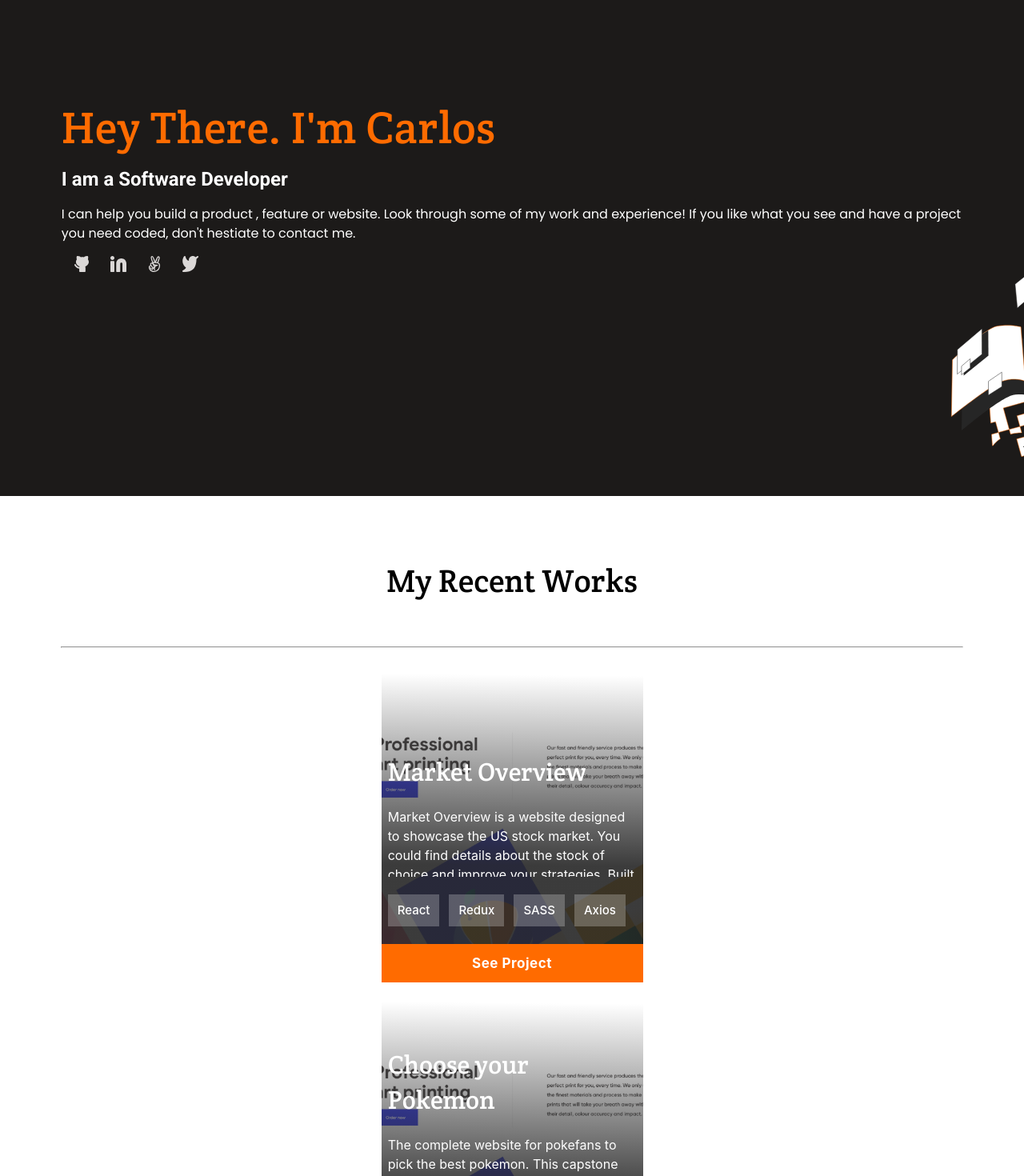
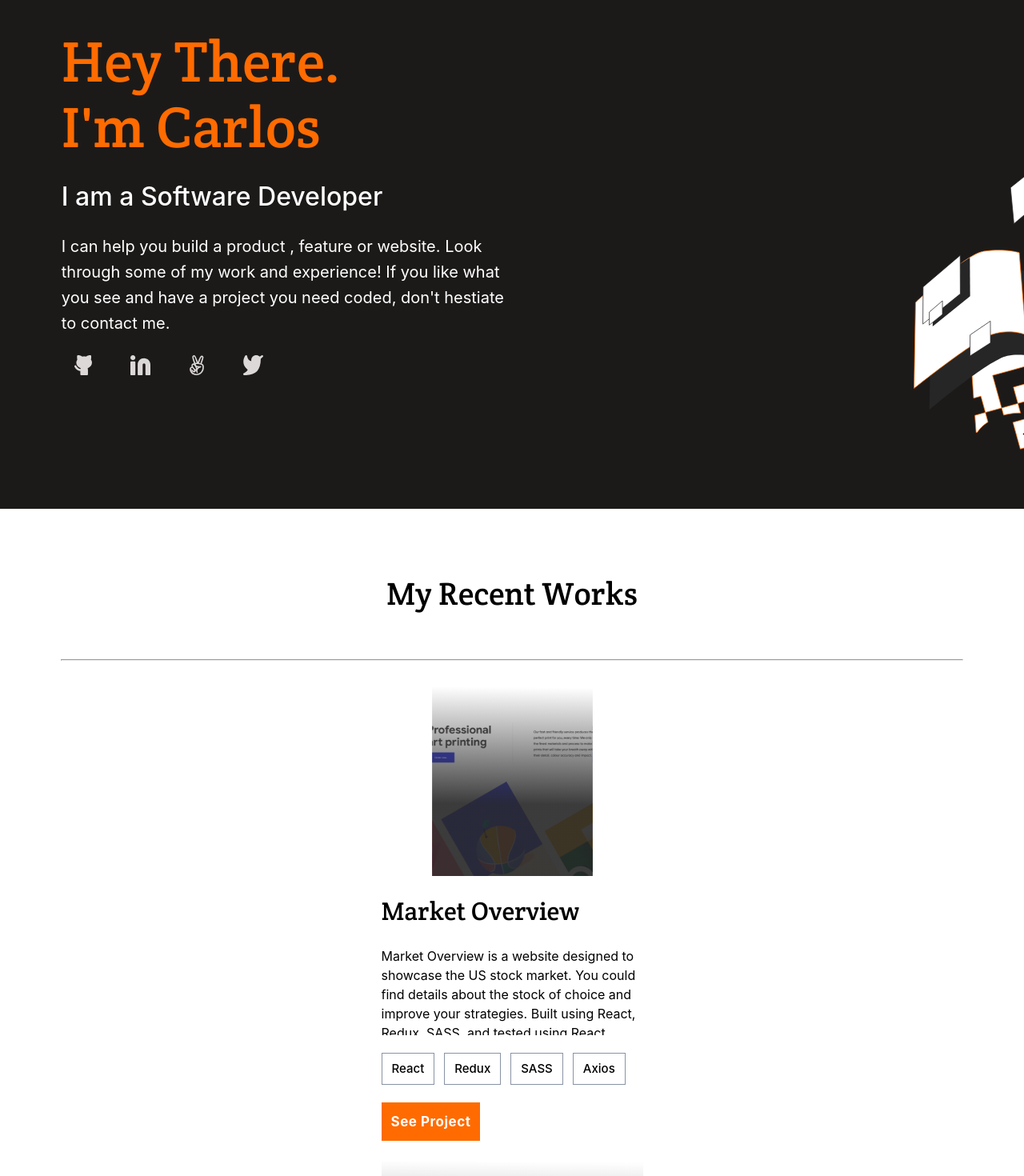
Before and after one commit to carloshs1994/portfolio-react, a React (Create React App) app: page / in a window 1280 px wide. Shown: the part 180-1650 px from the top of the page at 80% size. Built offline with nearby package versions, Linux system fonts and the light colour scheme.

Commit message:
Add tablet size for header and presentation sections

```diff
--- a/src/components/Cards.js
+++ b/src/components/Cards.js
@@ -1,10 +1,14 @@
 import React from 'react';
 import Card from './Card';
 import arrOfProjects from './arrOfProjects';
+import MainCard from './MainCard';
 
 const Cards = () => {
   const PrintCards = () => arrOfProjects.map(
-    (project, index) => <Card key={project.title} data={project} projectNumber={index} />,
+    (project, index) => ((index === 0)
+      ? <MainCard key={project.title} data={project} projectNumber={index} />
+      : <Card key={project.title} data={project} projectNumber={index} />
+    ),
   );
 
   return (
--- /dev/null
+++ b/src/components/MainCard.js
@@ -0,0 +1,36 @@
+import React from 'react';
+import PropTypes from 'prop-types';
+
+const MainCard = ({ data, projectNumber }) => {
+  const {
+    title,
+    image,
+    languages,
+    description,
+  } = data;
+
+  const PrintLanguages = () => languages.map((item) => <li key={`${title}: stack-${item}`}><p>{item}</p></li>);
+
+  return (
+    <div className="main-card">
+      <img src={image} alt="preview" />
+      <h2>{title}</h2>
+      <h3>{description}</h3>
+      <ul>
+        <PrintLanguages />
+      </ul>
+      <button id={projectNumber} type="button">See Project</button>
+    </div>
+  );
+};
+MainCard.propTypes = {
+  data: PropTypes.objectOf(
+    PropTypes.oneOfType([
+      PropTypes.string,
+      PropTypes.arrayOf(PropTypes.string),
+    ]),
+  ).isRequired,
+  projectNumber: PropTypes.number.isRequired,
+};
+
+export default MainCard;
--- a/src/style/abstracts/_mixins.scss
+++ b/src/style/abstracts/_mixins.scss
@@ -0,0 +1,7 @@
+@mixin tablet {
+  @media (min-width: 768px) { @content; }
+}
+
+@mixin desktop {
+  @media (min-width: 1080px) { @content; }
+}
--- a/src/style/components/_card.scss
+++ b/src/style/components/_card.scss
@@ -1,3 +1,72 @@
+div.main-card {
+  position: relative;
+  width: 327px;
+  height: 568px;
+  display: flex;
+  flex-direction: column;
+  justify-content: space-between;
+  align-items: center;
+  gap: 22px;
+
+  img {
+    width: 100%;
+    height: 237px;
+  }
+
+  h2 {
+    width: 100%;
+    font-family: $Crete;
+    font-size: 32px;
+    font-style: normal;
+    font-weight: 400;
+    line-height: 44px;
+    letter-spacing: 0em;
+    text-align: left;
+  }
+
+  h3 {
+    width: 100%;
+    height: 147px;
+    font-family: $Inter;
+    font-size: 16px;
+    font-style: normal;
+    font-weight: 400;
+    line-height: 24px;
+    letter-spacing: 0em;
+    text-align: left;
+    overflow-y: auto;
+  }
+
+  ul {
+    display: flex;
+    gap: 12px;
+    width: 100%;
+
+    li {
+      display: flex;
+      justify-content: center;
+      align-items: center;
+      height: 40px;
+      padding: 0 12px;
+      border: 1px solid #8993A4;
+
+      p {
+        font-family: $Inter;
+        font-size: 15px;
+        font-style: normal;
+        font-weight: 500;
+        line-height: 20px;
+        letter-spacing: 0;
+      }
+    }
+  }
+
+  button {
+    padding: 12px;
+    align-self: flex-start;
+  }
+}
+
 div.card {
   position: relative;
   width: 327px;
--- a/src/style/layout/_header.scss
+++ b/src/style/layout/_header.scss
@@ -32,6 +32,7 @@ header {
       width: 100vw;
       height: 100vh;
       background-color: $gray-background;
+      z-index: 1;
 
       li {
         width: 85vw;
@@ -41,6 +42,10 @@ header {
         &.close {
           text-align: end;
           border-bottom: none;
+
+          button {
+            background-color: transparent;
+          }
         }
 
         &.envelope {
@@ -68,4 +73,32 @@ header {
       }
     }
   }
+
+  @include tablet {
+    height: 4.5rem;
+
+    a {
+      font-family: $Inter;
+      font-size: 20px;
+      line-height: 20px;
+    }
+
+    nav {
+      img {
+        height: 20px;
+        width: auto;
+      }
+
+      li {
+        &.close {
+          button {
+            img {
+              width: 30px;
+              height: auto;
+            }
+          }
+        }
+      }
+    }
+  }
 }
--- a/src/style/pages/_home.scss
+++ b/src/style/pages/_home.scss
@@ -60,6 +60,59 @@
     position: absolute;
     right: 0;
     bottom: 0;
+  }
+
+  @include tablet {
+    gap: 24px;
+
+    h1 {
+      width: 400px;
+      font-size: 72px;
+      line-height: 82px;
+      letter-spacing: 0;
+      text-align: left;
+      align-self: flex-start;
+      margin-left: 6%;
+    }
+
+    h2,
+    p {
+      width: 566px;
+      align-self: flex-start;
+      margin-left: 6%;
+    }
+
+    h2 {
+      font-family: $Inter;
+      font-size: 32px;
+      font-weight: 500;
+      line-height: 44px;
+      text-align: left;
+    }
+
+    p {
+      font-family: $Inter;
+      font-size: 20px;
+      line-height: 32px;
+      text-align: left;
+    }
+
+    ul {
+      gap: 3rem;
+      li {
+        a {
+          img {
+            height: 25px;
+            width: auto;
+          }
+        }
+      }
+    }
+
+    img {
+      width: 200px;
+      height: auto;
+    }
   }
 }
 
```
